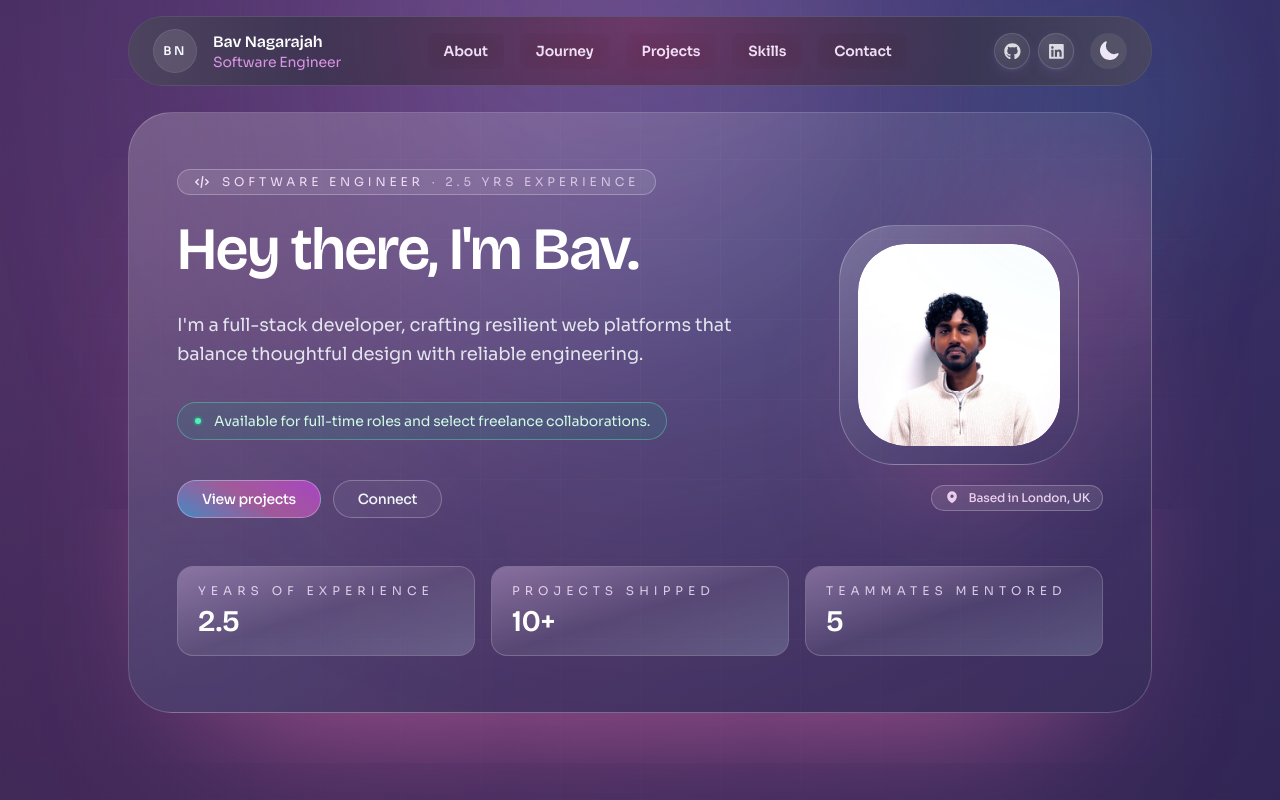
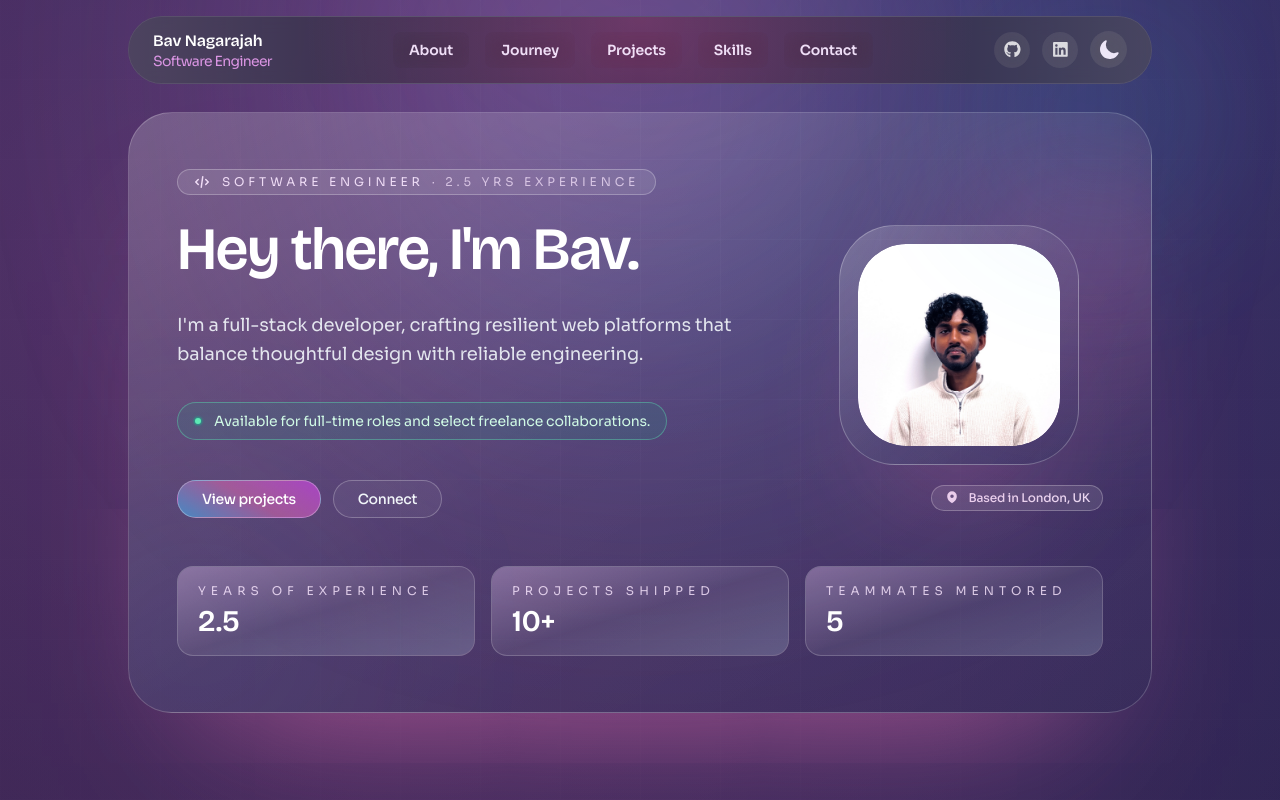
Before and after one commit to bav-07/personal-portfolio, a Next.js app: page / in a window 1280 px wide. Shown: the top 800 px of the page. Built offline with nearby package versions, Linux system fonts and the light colour scheme.

Commit message:
Added styling changes to site header and footer

```diff
--- a/app/globals.css
+++ b/app/globals.css
@@ -486,6 +486,10 @@ body[data-theme="light"] ::selection {
   -webkit-backdrop-filter: blur(10px);
 }
 
+[data-theme="light"] .site-header__toggle {
+  box-shadow: 0 4px 18px -8px rgba(147,112,219,0.35), 0 2px 6px -3px rgba(147,112,219,0.25);
+}
+
 .site-header__toggle:hover {
   background: var(--header-toggle-hover-bg);
   border-color: var(--header-toggle-hover-border);
@@ -503,19 +507,16 @@ body[data-theme="light"] ::selection {
 
 /* Social icon links */
 .site-header__social-link {
-  background: radial-gradient(circle at 30% 25%, rgba(255,255,255,0.12), rgba(255,255,255,0.04));
+  background: var(--header-toggle-bg);
   backdrop-filter: blur(12px) saturate(1.15);
   -webkit-backdrop-filter: blur(12px) saturate(1.15);
   transition: background 0.35s ease, border-color 0.35s ease, color 0.3s ease, box-shadow 0.45s ease;
-  box-shadow: 0 4px 18px -8px rgba(244,114,182,0.35), 0 2px 6px -3px rgba(56,189,248,0.3);
 }
 .site-header__social-link:hover {
   background: radial-gradient(circle at 35% 30%, rgba(255,255,255,0.22), rgba(255,255,255,0.06));
   border-color: rgba(255,255,255,0.55) !important;
-  box-shadow: 0 6px 24px -10px rgba(244,114,182,0.45), 0 3px 10px -4px rgba(56,189,248,0.35);
 }
 [data-theme="light"] .site-header__social-link {
-  background: radial-gradient(circle at 35% 30%, rgba(255,255,255,0.8), rgba(238,232,255,0.65));
   color: #2a1655 !important;
   border-color: rgba(168,85,247,0.35) !important;
   box-shadow: 0 4px 18px -8px rgba(147,112,219,0.35), 0 2px 6px -3px rgba(147,112,219,0.25);
--- a/components/common/cursor-glow.tsx
+++ b/components/common/cursor-glow.tsx
@@ -208,7 +208,7 @@ const CursorGlow = () => {
             if (isNavLink) {
               centerX = rect.left + rect.width / 2;
             } else {
-              const baseLeft = rect.left - visualPadding; // original left with padding
+              const baseLeft = rect.left - (isBrandLink ? visualPadding * 2 : visualPadding); // original left with padding
               const effectiveWidth = rect.width + visualPadding * 2 + (isBrandLink ? extraRightPadding : 0);
               centerX = baseLeft + effectiveWidth / 2;
             }
--- a/components/layout/site-footer.tsx
+++ b/components/layout/site-footer.tsx
@@ -8,7 +8,7 @@ export function SiteFooter({ profile }: SiteFooterProps) {
   return (
     <footer className="mt-16 flex flex-col items-center gap-3 border-t border-white/15 pt-8 text-xs text-fuchsia-100/70 sm:flex-row sm:justify-between">
       <span className="tracking-wide">
-        © {new Date().getFullYear()} <span className="font-display text-white">{profile.name}</span>. All rights reserved.
+        {new Date().getFullYear()} <span className="font-display text-white">{profile.name}</span>.
       </span>
       <span className="inline-flex items-center gap-2 text-fuchsia-100/70">
         <span className="h-1.5 w-1.5 rounded-full bg-fuchsia-300" aria-hidden />
--- a/components/layout/site-header.tsx
+++ b/components/layout/site-header.tsx
@@ -88,12 +88,12 @@ export function SiteHeader({ profile, navItems }: SiteHeaderProps) {
         />
 
         <a className="site-header__brand-link flex items-center gap-4" href="#top" data-brand-link>
-          <div className="site-header__initials flex h-11 w-11 aspect-square items-center justify-center rounded-full text-sm font-semibold">
+          {/* <div className="site-header__initials flex h-11 w-11 aspect-square items-center justify-center rounded-full text-sm font-semibold">
             <span className="site-header__initials-text text-xs tracking-[0.2em]">{initials}</span>
-          </div>
+          </div> */}
           <div className="site-header__brand-copy text-sm leading-tight">
             <p className="site-header__brand-name font-display text-base font-semibold">{profile.name}</p>
-            <p className="site-header__brand-title">{profile.title}</p>
+            <p className="site-header__brand-title tracking-tighter">{profile.title}</p>
           </div>
         </a>
 
@@ -104,13 +104,13 @@ export function SiteHeader({ profile, navItems }: SiteHeaderProps) {
         </nav>
 
         <div className="site-header__actions flex items-center gap-3">
-          <div className="hidden md:flex items-center gap-2 pr-1">
+          <div className="flex items-center gap-3">
             <a
               href={profile.github}
               target="_blank"
               rel="noopener noreferrer"
               aria-label="GitHub profile"
-              className="site-header__social-link relative inline-flex h-9 w-9 items-center justify-center rounded-full border border-white/15 text-white/80 hover:text-white hover:border-white/40 transition-colors"
+              className="site-header__social-link relative inline-flex h-9 w-9 items-center justify-center rounded-full  text-white/80 hover:text-white  transition-colors"
             >
               <FaGithub className="h-[1.05rem] w-[1.05rem]" />
             </a>
@@ -119,7 +119,7 @@ export function SiteHeader({ profile, navItems }: SiteHeaderProps) {
               target="_blank"
               rel="noopener noreferrer"
               aria-label="LinkedIn profile"
-              className="site-header__social-link relative inline-flex h-9 w-9 items-center justify-center rounded-full border border-white/15 text-white/80 hover:text-white hover:border-white/40 transition-colors"
+              className="site-header__social-link relative inline-flex h-9 w-9 items-center justify-center rounded-full  text-white/80 hover:text-white transition-colors"
             >
               <FaLinkedin className="h-[1.05rem] w-[1.05rem]" />
             </a>
--- a/data/portfolio.ts
+++ b/data/portfolio.ts
@@ -146,7 +146,7 @@ export const projects: Project[] = [
   },
   {
     name: "Kabutops Trumps",
-    year: "2024",
+    year: "2023",
     description:
       "A Pokémon-themed Top Trumps game where users compare stats across cards to win rounds. Developed as a collaborative React project, focusing on state management and interactive UI.",
     stack: ["JavaScript", "React", "CSS", "Java", "Spring Boot", "Tailwind"],
@@ -154,7 +154,7 @@ export const projects: Project[] = [
   },
   {
     name: "Movie Reviews",
-    year: "2024",
+    year: "2023",
     description:
       "A movie review platform with search functionality, and the ability to post and manage reviews. Designed to explore full-stack app development with modern front-end practices.",
     stack: ["JavaScript", "React", "CSS", "Node.js"],
@@ -235,7 +235,7 @@ export const skillGroups: SkillGroup[] = [
 export const socialLinks: SocialLink[] = [
   { label: "LinkedIn", href: "https://linkedin.com/in/bavaharsan-nagarajah" },
   { label: "GitHub", href: "https://github.com/bav-07" },
-  { label: "Resume", href: "https://bavaharsan.dev/resume.pdf" },
+  { label: "Youtube", href: "https://www.youtube.com/@bavdev" },
 ];
 
 export const sectionMeta = {
```
